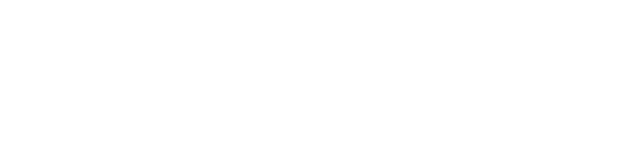
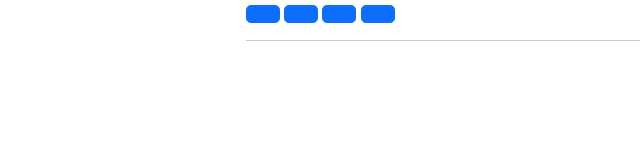
Before and after one commit to coleman-buffa/code-quiz, a plain HTML site: page index.html in a window 1280 px wide. Shown: the whole page, without its empty margins (121-761 px from the left). Drawn offline with nearby package versions, Linux system fonts and the light colour scheme.

Commit message:
Add HTML skeleton structure based on initial roadmap.

```diff
--- a/index.html
+++ b/index.html
@@ -4,11 +4,39 @@
     <meta charset="UTF-8">
     <meta name="viewport" content="width=device-width, initial-scale=1.0">
     <title>Quiz Game</title>
+    <!-- Bootstrap CSS -->
+    <link href="https://cdn.jsdelivr.net/npm/bootstrap@5.0.0-beta1/dist/css/bootstrap.min.css" rel="stylesheet" integrity="sha384-giJF6kkoqNQ00vy+HMDP7azOuL0xtbfIcaT9wjKHr8RbDVddVHyTfAAsrekwKmP1" crossorigin="anonymous">
+    <!-- Project specific CSS -->
     <link rel="stylesheet" href="./style.css">
 
 </head>
 <body>
+    <div class="container">
+        <div class="row">
+            <aside class="col-md-3" id="highscore">
+                <!-- highscore viewing in top left corner -->
+            </aside>
+            <main class="col-md-6" id="quiz area">
+                <header id="header">
+                    <!-- header area h1 tag for welcome and highscore, h2 tags for questions -->
+                </header>
+                <button type="button" class="btn btn-primary btn-lg" id="option1"></button>
+                <button type="button" class="btn btn-primary btn-lg" id="option2"></button>
+                <button type="button" class="btn btn-primary btn-lg" id="option3"></button>
+                <button type="button" class="btn btn-primary btn-lg" id="option4"></button>
 
+                <hr id="hr">
+                <p id="questionsResult"></p>
+            </main>
+            <aside class="col-md-3" id="timer">
+                <!-- running timer during the quiz -->
+            </aside>
+        </div>
+    </div>
+
+    <!-- Bootstrap Bundle with Popper -->
+    <script src="https://cdn.jsdelivr.net/npm/bootstrap@5.0.0-beta1/dist/js/bootstrap.bundle.min.js" integrity="sha384-ygbV9kiqUc6oa4msXn9868pTtWMgiQaeYH7/t7LECLbyPA2x65Kgf80OJFdroafW" crossorigin="anonymous"></script>
+    <!-- Project specific JS -->
     <script src="script.js"></script>
 
 </body>
```
Also changed, not shown: script.js (+29 -0 lines), 1 other file.
